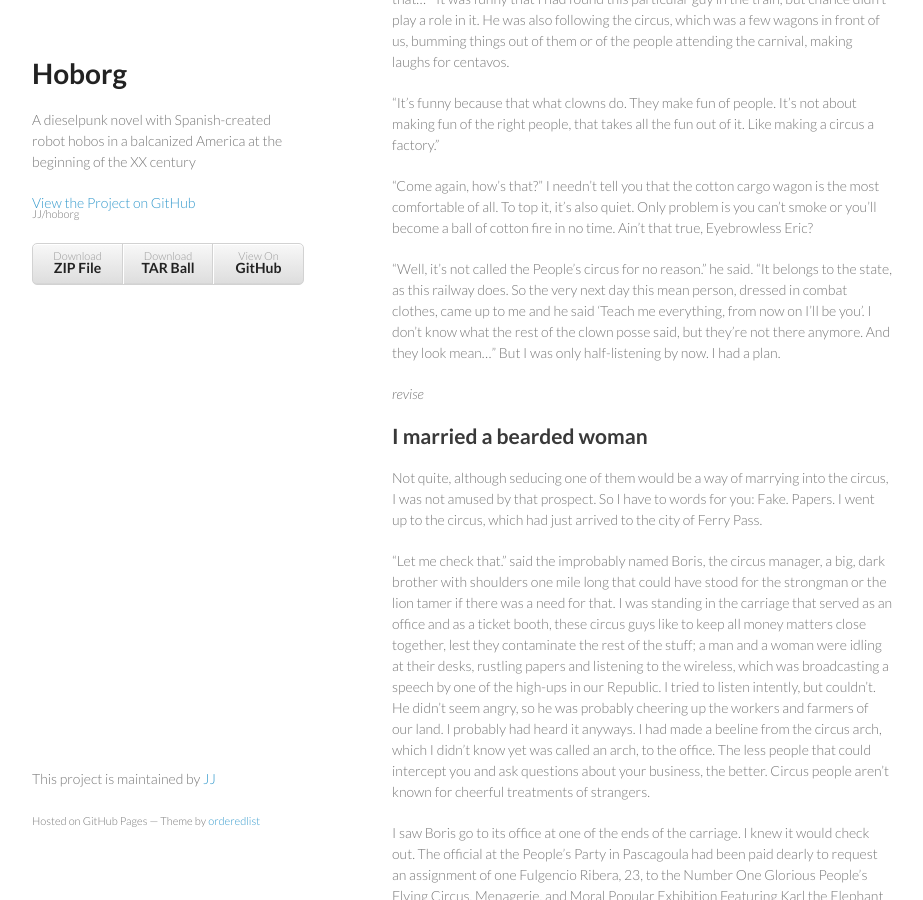
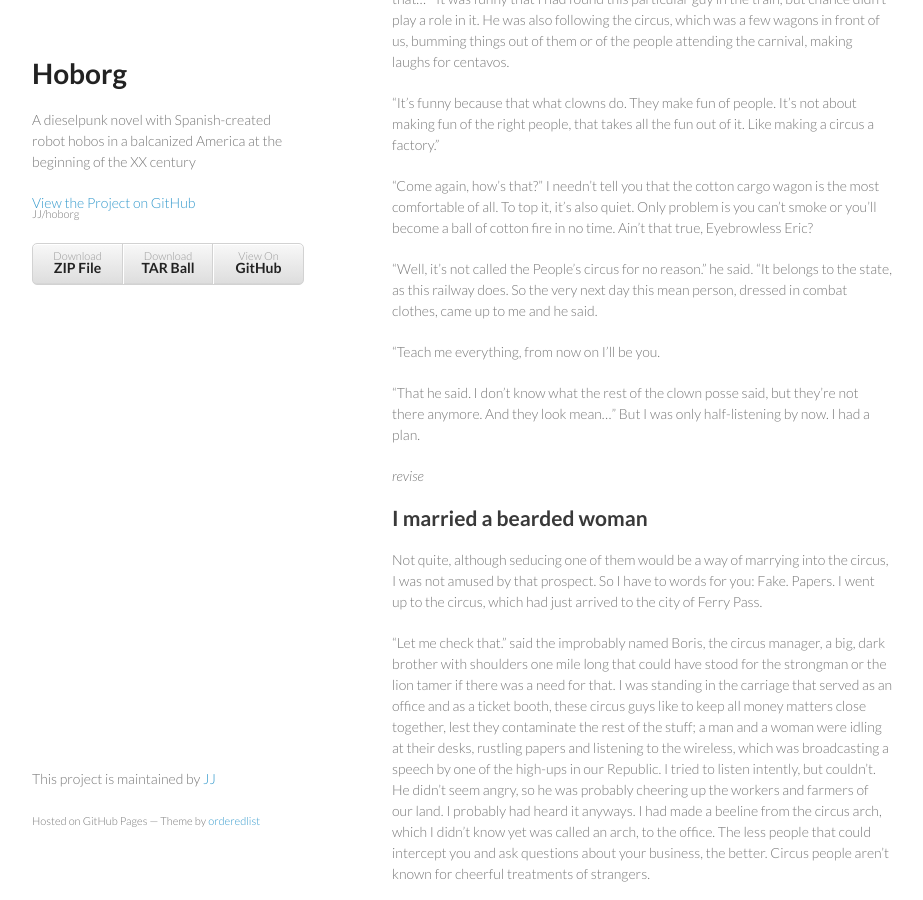
Before and after one commit to JJ/hoborg, a Jekyll site: the page built from text/text.md, in a window 1280 px wide and 900 px high, scrolled down 10095 px. Shown: the whole window, without its empty margins (178-1101 px from the left). Built offline with Jekyll 4.4.1, drawn with Linux system fonts in a browser that asks for light colours.

Commit message:
Sync text/text.md from master to gh-pages

```diff
--- a/text/text.md
+++ b/text/text.md
@@ -577,7 +577,11 @@ no time. Ain't that true, Eyebrowless Eric?
 "Well, it's not called the People's circus for no reason." he
 said. "It belongs to the state, as this railway does. So the very next
 day this mean person, dressed in combat clothes, came up to me and he
-said 'Teach me everything, from now on I'll be you'. I don't know what
+said.
+
+"Teach me everything, from now on I'll be you.
+
+"That he said. I don't know what
 the rest of the clown posse said, but they're not there anymore. And
 they look mean..." But I was only half-listening by now. I had a plan.
 
```
